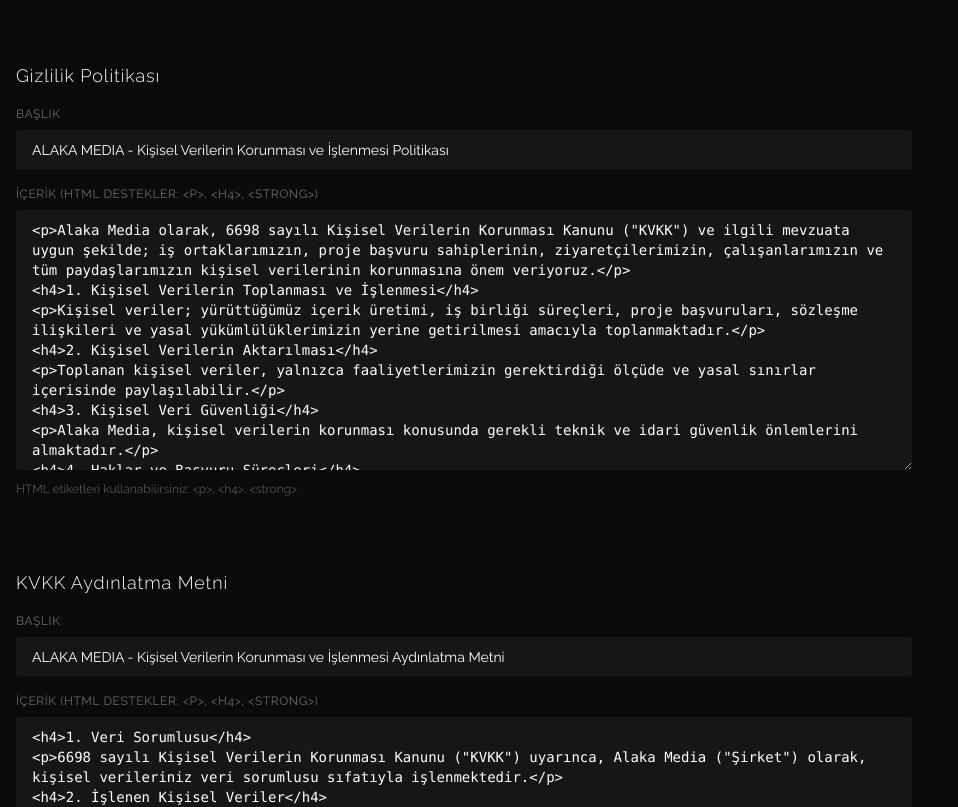
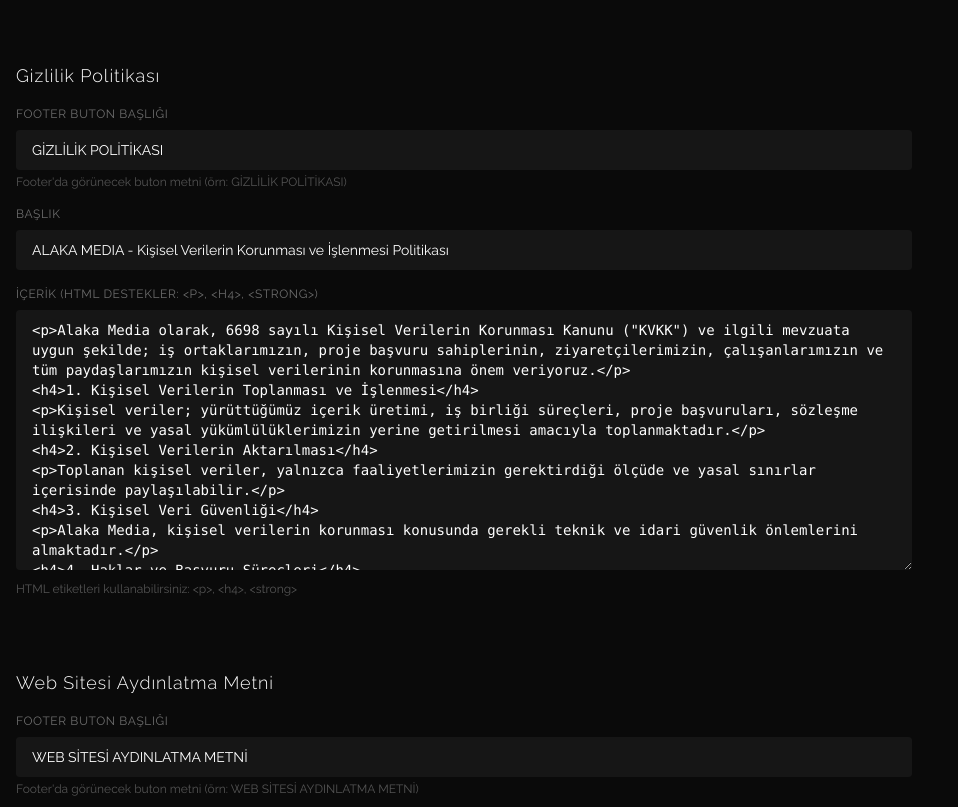
Before and after one commit to ahmtcl/alaka-new.91.tr, a Next.js app: page /admin/footer in a window 1280 px wide. Shown: the part 1160-1967 px from the top of the page, without its empty margins (0-958 px from the left). Built offline with nearby package versions, Linux system fonts and the light colour scheme; no server answers; the database is empty; sample sign-in values are in the browser's storage.

Commit message:
Admin: footer buton basliklarini (Gizlilik Politikasi, Aydinlatma Metni) duzenlenebilir hale getir

```diff
--- a/src/app/admin/footer/page.tsx
+++ b/src/app/admin/footer/page.tsx
@@ -46,8 +46,10 @@
 export default function FooterAdmin() {
   const [footer, setFooter] = useState<FirestoreFooter | null>(null);
   const [copyright, setCopyright] = useState("");
+  const [privacyButtonLabel, setPrivacyButtonLabel] = useState("");
   const [privacyTitle, setPrivacyTitle] = useState("");
   const [privacyContent, setPrivacyContent] = useState("");
+  const [kvkkButtonLabel, setKvkkButtonLabel] = useState("");
   const [kvkkTitle, setKvkkTitle] = useState("");
   const [kvkkContent, setKvkkContent] = useState("");
   const [navLinks, setNavLinks] = useState<FirestoreNavLink[]>([]);
@@ -63,8 +65,10 @@
     const data = await getFooter();
     setFooter(data);
     setCopyright(data.copyright);
+    setPrivacyButtonLabel(data.privacyButtonLabel);
     setPrivacyTitle(data.privacyTitle);
     setPrivacyContent(data.privacyContent);
+    setKvkkButtonLabel(data.kvkkButtonLabel);
     setKvkkTitle(data.kvkkTitle);
     setKvkkContent(data.kvkkContent);
     setNavLinks(data.navLinks || []);
@@ -77,8 +81,10 @@
     try {
       await updateFooter({
         copyright,
+        privacyButtonLabel,
         privacyTitle,
         privacyContent,
+        kvkkButtonLabel,
         kvkkTitle,
         kvkkContent,
         navLinks,
@@ -328,6 +334,20 @@
           <h3 className="text-white text-lg font-light tracking-wider mb-4">Gizlilik Politikası</h3>
           <div className="space-y-4">
             <div>
+              <label className="block text-white/40 text-xs uppercase tracking-wider mb-2">Footer Buton Başlığı</label>
+              <input
+                type="text"
+                value={privacyButtonLabel}
+                onChange={(e) => setPrivacyButtonLabel(e.target.value)}
+                className="w-full bg-white/5 border border-white/10 rounded px-4 py-2.5 text-white text-sm outline-none focus:border-white/30 transition-colors"
+                placeholder="GİZLİLİK POLİTİKASI"
+                required
+              />
+              <p className="text-white/30 text-xs mt-1">
+                Footer&apos;da görünecek buton metni (örn: GİZLİLİK POLİTİKASI)
+              </p>
+            </div>
+            <div>
               <label className="block text-white/40 text-xs uppercase tracking-wider mb-2">Başlık</label>
               <input
                 type="text"
@@ -359,8 +379,22 @@
 
         {/* ─── KVKK ─── */}
         <div className="border-t border-white/10 pt-8">
-          <h3 className="text-white text-lg font-light tracking-wider mb-4">KVKK Aydınlatma Metni</h3>
+          <h3 className="text-white text-lg font-light tracking-wider mb-4">Web Sitesi Aydınlatma Metni</h3>
           <div className="space-y-4">
+            <div>
+              <label className="block text-white/40 text-xs uppercase tracking-wider mb-2">Footer Buton Başlığı</label>
+              <input
+                type="text"
+                value={kvkkButtonLabel}
+                onChange={(e) => setKvkkButtonLabel(e.target.value)}
+                className="w-full bg-white/5 border border-white/10 rounded px-4 py-2.5 text-white text-sm outline-none focus:border-white/30 transition-colors"
+                placeholder="WEB SİTESİ AYDINLATMA METNİ"
+                required
+              />
+              <p className="text-white/30 text-xs mt-1">
+                Footer&apos;da görünecek buton metni (örn: WEB SİTESİ AYDINLATMA METNİ)
+              </p>
+            </div>
             <div>
               <label className="block text-white/40 text-xs uppercase tracking-wider mb-2">Başlık</label>
               <input
--- a/src/components/layout/Footer.tsx
+++ b/src/components/layout/Footer.tsx
@@ -46,13 +46,13 @@
               onClick={() => setPrivacyOpen(true)}
               className="text-dark text-[0.8rem] font-medium tracking-[0.15em] uppercase opacity-70 hover:opacity-100 transition-opacity border-l border-black/20 pl-6 cursor-pointer bg-transparent border-t-0 border-b-0 border-r-0"
             >
-              GİZLİLİK POLİTİKASI
+              {footerData?.privacyButtonLabel || "GİZLİLİK POLİTİKASI"}
             </button>
             <button
               onClick={() => setKvkkOpen(true)}
               className="text-dark text-[0.8rem] font-medium tracking-[0.15em] uppercase opacity-70 hover:opacity-100 transition-opacity border-l border-black/20 pl-6 cursor-pointer bg-transparent border-t-0 border-b-0 border-r-0"
             >
-              WEB SİTESİ AYDINLATMA METNİ
+              {footerData?.kvkkButtonLabel || "WEB SİTESİ AYDINLATMA METNİ"}
             </button>
           </nav>
 
--- a/src/lib/firestore.ts
+++ b/src/lib/firestore.ts
@@ -298,8 +298,10 @@
 
 export interface FirestoreFooter {
   copyright: string;
+  privacyButtonLabel: string;
   privacyTitle: string;
   privacyContent: string;
+  kvkkButtonLabel: string;
   kvkkTitle: string;
   kvkkContent: string;
   navLinks: FirestoreNavLink[];
@@ -308,6 +310,7 @@
 
 const DEFAULT_FOOTER: FirestoreFooter = {
   copyright: "© 2026 ALAKA Media. Tüm hakları saklıdır.",
+  privacyButtonLabel: "GİZLİLİK POLİTİKASI",
   privacyTitle: "ALAKA MEDIA - Kişisel Verilerin Korunması ve İşlenmesi Politikası",
   privacyContent: `<p>Alaka Media olarak, 6698 sayılı Kişisel Verilerin Korunması Kanunu ("KVKK") ve ilgili mevzuata uygun şekilde; iş ortaklarımızın, proje başvuru sahiplerinin, ziyaretçilerimizin, çalışanlarımızın ve tüm paydaşlarımızın kişisel verilerinin korunmasına önem veriyoruz.</p>
 <h4>1. Kişisel Verilerin Toplanması ve İşlenmesi</h4>
@@ -318,6 +321,7 @@
 <p>Alaka Media, kişisel verilerin korunması konusunda gerekli teknik ve idari güvenlik önlemlerini almaktadır.</p>
 <h4>4. Haklar ve Başvuru Süreçleri</h4>
 <p>Bu haklara ilişkin taleplerinizi: <strong>info@alaka.pro</strong> adresine yazılı olarak iletebilirsiniz.</p>`,
+  kvkkButtonLabel: "WEB SİTESİ AYDINLATMA METNİ",
   kvkkTitle: "ALAKA MEDIA - Kişisel Verilerin Korunması ve İşlenmesi Aydınlatma Metni",
   kvkkContent: `<h4>1. Veri Sorumlusu</h4>
 <p>6698 sayılı Kişisel Verilerin Korunması Kanunu ("KVKK") uyarınca, Alaka Media ("Şirket") olarak, kişisel verileriniz veri sorumlusu sıfatıyla işlenmektedir.</p>
```
